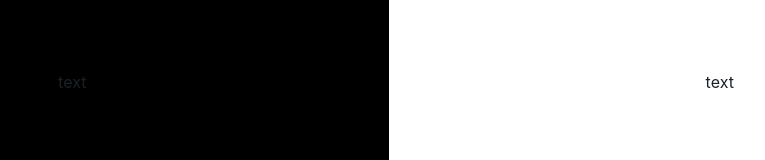
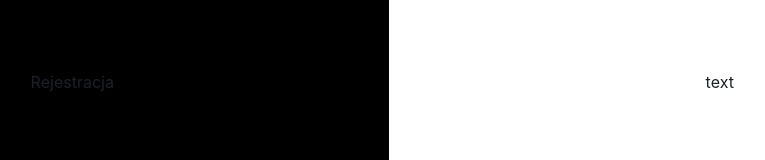
Before and after one commit to Mateusz966/courses-app, a React (Create React App) app in the folder frontend/: page / in a window 1280 px wide. Shown: the part 318-478 px from the top of the page, without its empty margins (244-1009 px from the left). Built offline with nearby package versions, Linux system fonts and the light colour scheme.

Commit message:
fix duplicate bg black in home

```diff
--- a/frontend/src/App.tsx
+++ b/frontend/src/App.tsx
@@ -1,4 +1,4 @@
-import { ChakraProvider } from '@chakra-ui/react';
+import { ChakraProvider, CSSReset} from '@chakra-ui/react';
 import { lazy, Suspense } from 'react';
 import { Route, Router, Switch } from 'react-router-dom';
 import { history } from './config/history';
@@ -12,6 +12,7 @@ const Register = lazy(() => import('./views/Register'));
 const App = () => {
   return (
     <ChakraProvider>
+      <CSSReset />
       <Router history={history}>
         <Switch>
           <Suspense fallback={<div>...loading</div>}>
--- a/frontend/src/views/Home/index.tsx
+++ b/frontend/src/views/Home/index.tsx
@@ -5,10 +5,10 @@ import { mainSpacing } from "../../config/globalStyles";
 const Home: FC = () => {
   return (
     <SimpleGrid columns={2} spacing={mainSpacing}>
-      <Box bg="black">
+      <Box>
         <Center bg="black" height="100vh">
           <p>
-            text
+            Rejestracja
           </p>
         </Center>
       </Box>
```
